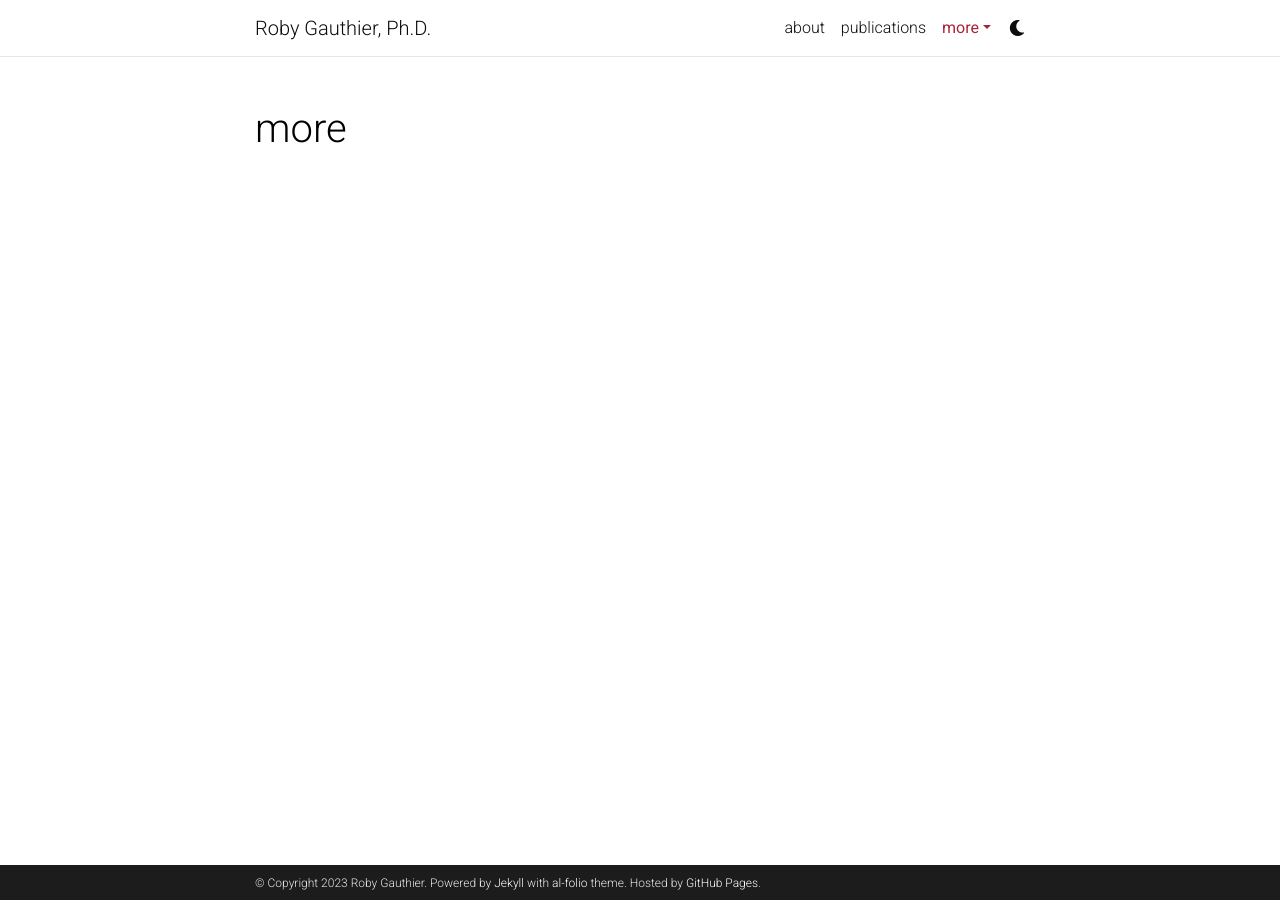
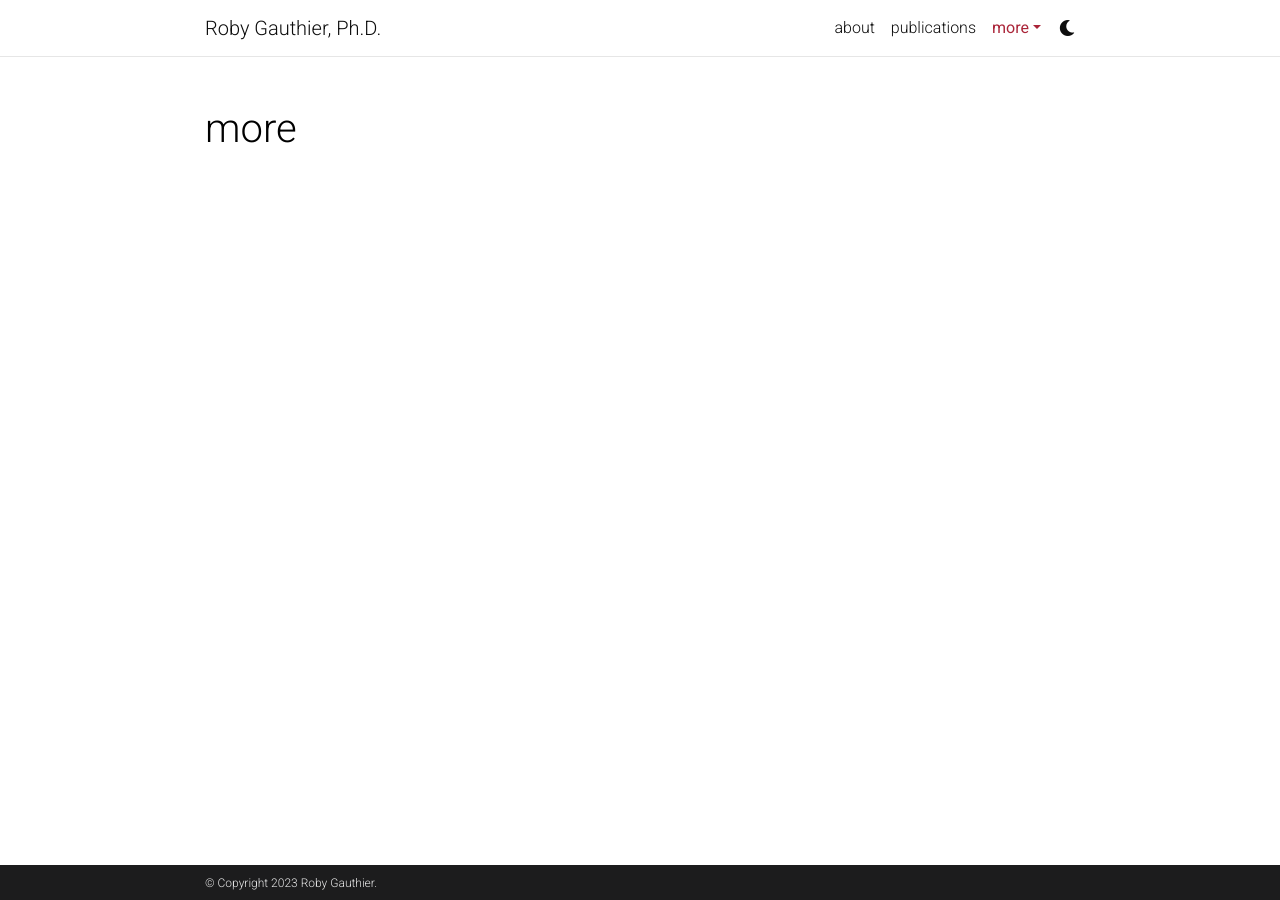
Before and after one commit to robygauthier/robygauthier.github.io, a Jekyll site: the page built from _pages/dropdown.md, in a window 1280 px wide. Built offline with Jekyll 4.4.1, drawn with Linux system fonts in a browser that asks for light colours; comment, search, counter and statistics services are not loaded; a style sheet for code colours, icons or effects is not loaded.

Commit message:
update footer

```diff
--- a/_config.yml
+++ b/_config.yml
@@ -10,8 +10,6 @@
 description: > # the ">" symbol means to ignore newlines until "footer_text:"
   A simple, whitespace theme for academics. Based on [*folio](https://github.com/bogoli/-folio) design.
 footer_text: >
-  Powered by <a href="https://jekyllrb.com/" target="_blank">Jekyll</a> with <a href="https://github.com/alshedivat/al-folio">al-folio</a> theme.
-  Hosted by <a href="https://pages.github.com/" target="_blank">GitHub Pages</a>.
 keywords: electrochemistry, roby-gauthier, carnegie-mellon, battery, lithium-ion-batteries, casimir-effect
 
 lang: en # the language of your site (for example: en, fr, cn, ru, etc.)
@@ -50,7 +48,7 @@
 footer_fixed: true
 
 # Dimensions
-max_width: 800px
+max_width: 900px
 
 # TODO: add layout settings (single page vs. multi-page)
 
```
